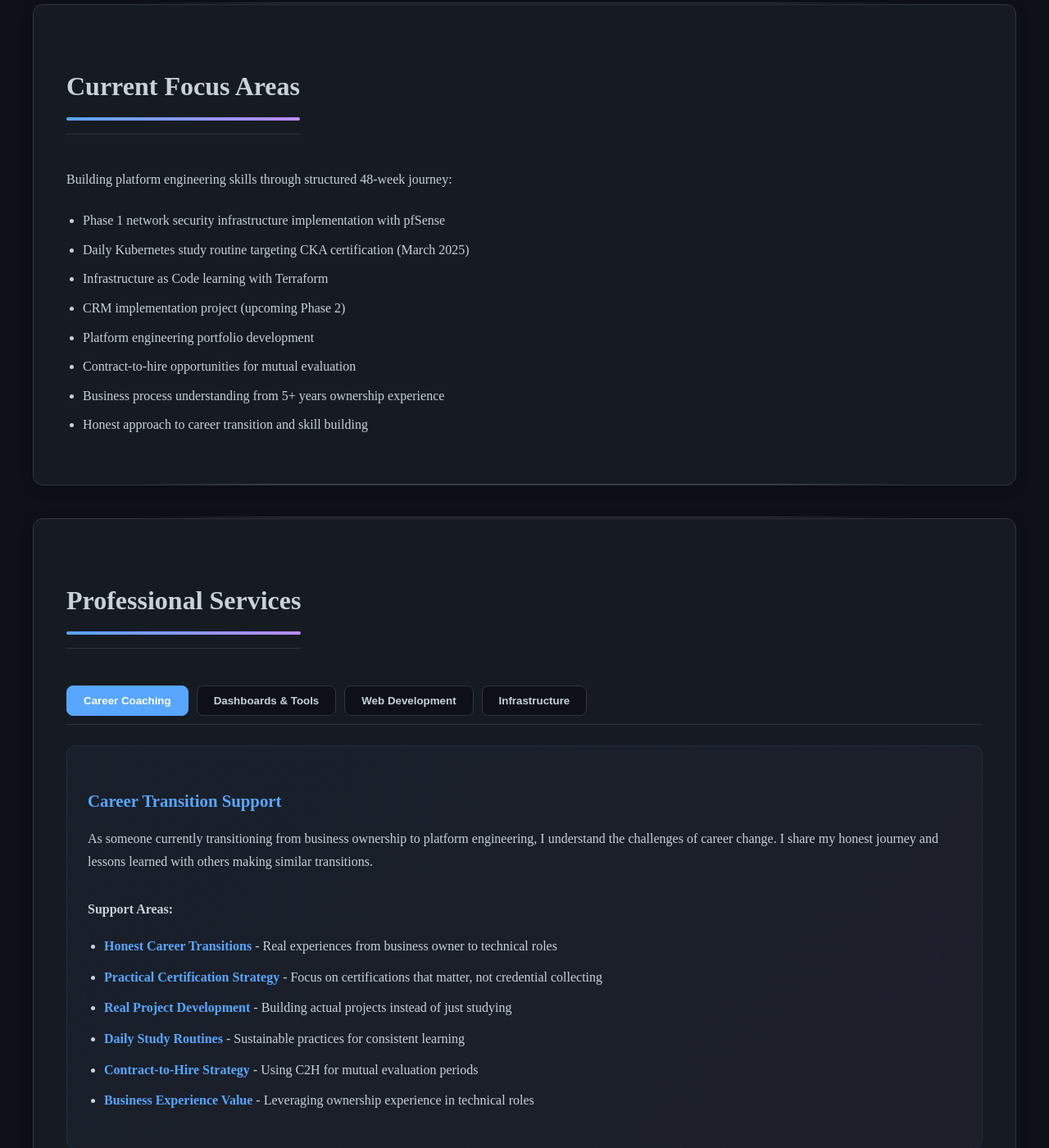
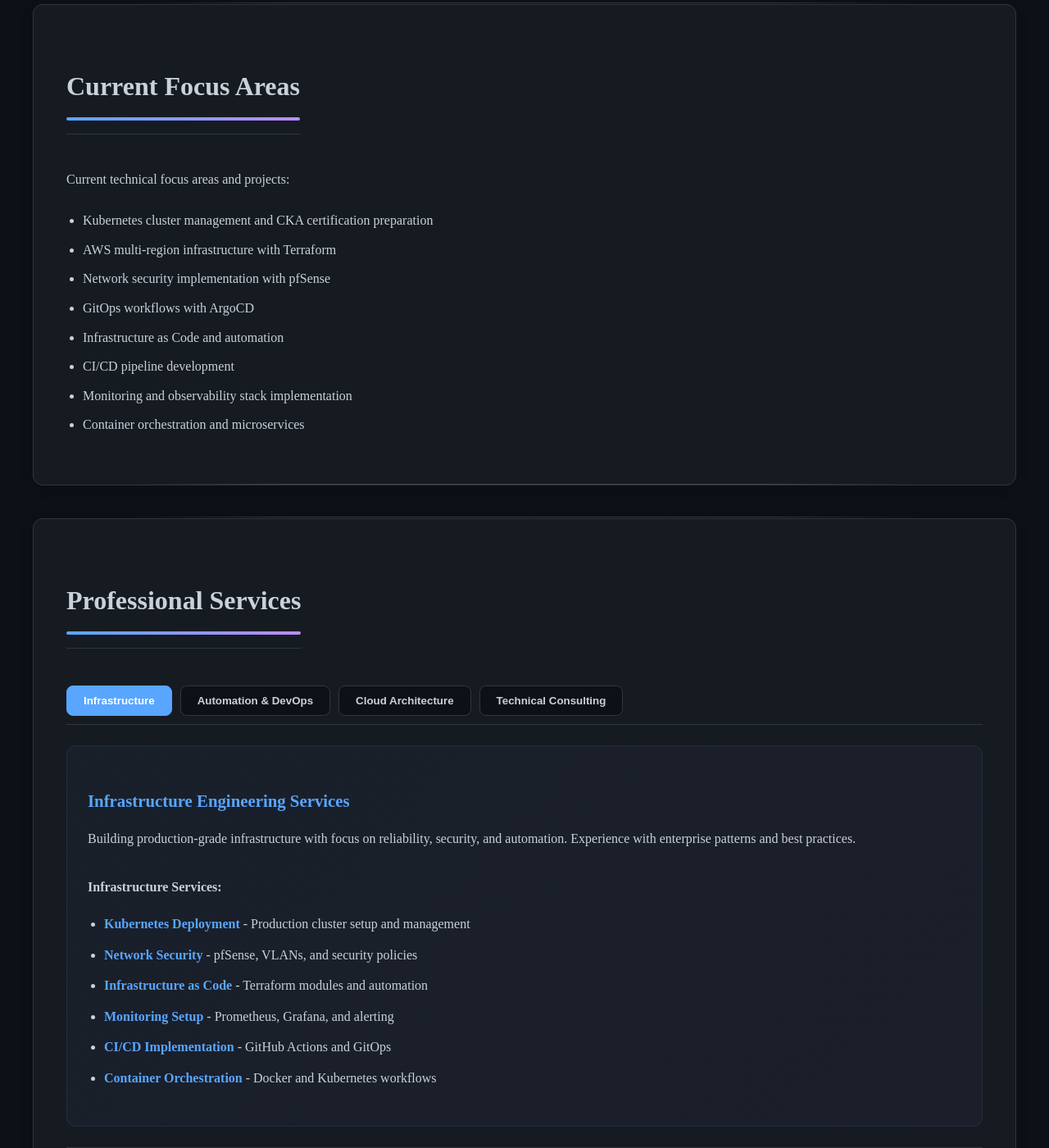
Before and after one commit to joshuamichaelhall/joshuamichaelhall.github.io, a Jekyll site: the page built from pages/contact.md, in a window 1280 px wide and 1400 px high, scrolled down 792 px. Shown: the whole window at 82% size. Built offline with Jekyll 4.4.1, drawn with Linux system fonts in a browser that asks for light colours; nearby versions of some CDN libraries; some of the changed text lies outside the part shown.

Commit message:
Align website with engineering-first LinkedIn strategy
Major updates to support technical positioning:

Homepage:
- Changed headline to "Platform Engineer | Kubernetes & AWS | Building Production Infrastructure"
- Removed coaching/consulting signals from hero section
- Emphasized current technical work and certifications
- Updated metrics to show technical achievements (3+ hours daily Kubernetes, Launch School completion)

About page:
- Lead with technical skills and current projects
- Moved business background to secondary position
- Framed as "engineer with business understanding" not "business owner becoming engineer"
- Emphasized Launch School completion and technical foundation

Portfolio:
- Highlighted technical projects only
- Focused on Kubernetes, AWS, Infrastructure as Code
- Removed business/coaching references
- Added technical details to each project

Contact page:
- Removed coaching CTAs
- Restructured services to focus on technical offerings
- Engineering opportunities primary
- Updated form options for technical inquiries

Site config:
- Updated description to emphasize platform engineering
- Technical keywords prominent

This aligns the website with the LinkedIn strategy of establishing engineering credibility first, with business value as a secondary benefit.

🤖 Generated with [Claude Code](https://claude.ai/code)

Co-Authored-By: Claude <noreply@anthropic.com>

```diff
--- a/_config.yml
+++ b/_config.yml
@@ -2,9 +2,9 @@
 title: Joshua Michael Hall
 email: contact@joshuamichaelhall.com
 description: >-
-  Former Business Owner transitioning to Platform Engineering | 5 Active Certifications |
-  Currently implementing network security infrastructure | Daily Kubernetes study for CKA |
-  48-week structured journey to platform engineering roles.
+  Platform Engineer | Kubernetes & AWS | Building Production Infrastructure |
+  Launch School Graduate | CKA Prep | Infrastructure as Code |
+  Open to platform engineering opportunities.
 baseurl: "" # the subpath of your site, e.g. /blog
 url: "https://joshuamichaelhall.com"
 twitter_username: JoshuaHallTech
--- a/pages/contact.md
+++ b/pages/contact.md
@@ -15,26 +15,26 @@ permalink: /contact/
 <div class="content-section with-divider">
   <div class="availability-status">
     <span class="status-indicator available"></span>
-    <p><strong>Status:</strong> Former Business Owner | Platform Engineering Journey | Contract-to-Hire Ready</p>
+    <p><strong>Status:</strong> Platform Engineer | Kubernetes & AWS Focus | Open to Opportunities</p>
   </div>
 
-  <p>Currently implementing Phase 1 network security infrastructure while building platform engineering skills. Available for contract-to-hire opportunities and consulting through Missouri LLC.</p>
+  <p>Platform engineer with focus on Kubernetes, AWS, and infrastructure automation. Building production-grade systems with 3+ hours daily hands-on practice. Open to platform engineering opportunities.</p>
 </div>
 
 <div class="content-section with-divider">
   <h2>Current Focus Areas</h2>
 
-  <p>Building platform engineering skills through structured 48-week journey:</p>
+  <p>Current technical focus areas and projects:</p>
 
   <ul class="interests-list">
-    <li>Phase 1 network security infrastructure implementation with pfSense</li>
-    <li>Daily Kubernetes study routine targeting CKA certification (March 2025)</li>
-    <li>Infrastructure as Code learning with Terraform</li>
-    <li>CRM implementation project (upcoming Phase 2)</li>
-    <li>Platform engineering portfolio development</li>
-    <li>Contract-to-hire opportunities for mutual evaluation</li>
-    <li>Business process understanding from 5+ years ownership experience</li>
-    <li>Honest approach to career transition and skill building</li>
+    <li>Kubernetes cluster management and CKA certification preparation</li>
+    <li>AWS multi-region infrastructure with Terraform</li>
+    <li>Network security implementation with pfSense</li>
+    <li>GitOps workflows with ArgoCD</li>
+    <li>Infrastructure as Code and automation</li>
+    <li>CI/CD pipeline development</li>
+    <li>Monitoring and observability stack implementation</li>
+    <li>Container orchestration and microservices</li>
   </ul>
 </div>
 
@@ -43,71 +43,73 @@ permalink: /contact/
 
   <div class="services-tabs">
     <div class="tab-headers">
-      <button class="tab-button active" data-tab="coaching">Career Coaching</button>
-      <button class="tab-button" data-tab="tools">Dashboards & Tools</button>
-      <button class="tab-button" data-tab="web">Web Development</button>
-      <button class="tab-button" data-tab="infra">Infrastructure</button>
+      <button class="tab-button active" data-tab="infra">Infrastructure</button>
+      <button class="tab-button" data-tab="automation">Automation & DevOps</button>
+      <button class="tab-button" data-tab="cloud">Cloud Architecture</button>
+      <button class="tab-button" data-tab="consulting">Technical Consulting</button>
     </div>
 
-    <div class="tab-content active" id="coaching-tab">
+    <div class="tab-content active" id="infra-tab">
       <div class="services-box">
-        <h3>Career Transition Support</h3>
-        <p>As someone currently transitioning from business ownership to platform engineering, I understand the challenges of career change. I share my honest journey and lessons learned with others making similar transitions.</p>
+        <h3>Infrastructure Engineering Services</h3>
+        <p>Building production-grade infrastructure with focus on reliability, security, and automation. Experience with enterprise patterns and best practices.</p>
 
-        <h4>Support Areas:</h4>
-        <ul class="coaching-areas">
-          <li><strong>Honest Career Transitions</strong> - Real experiences from business owner to technical roles</li>
-          <li><strong>Practical Certification Strategy</strong> - Focus on certifications that matter, not credential collecting</li>
-          <li><strong>Real Project Development</strong> - Building actual projects instead of just studying</li>
-          <li><strong>Daily Study Routines</strong> - Sustainable practices for consistent learning</li>
-          <li><strong>Contract-to-Hire Strategy</strong> - Using C2H for mutual evaluation periods</li>
-          <li><strong>Business Experience Value</strong> - Leveraging ownership experience in technical roles</li>
+        <h4>Infrastructure Services:</h4>
+        <ul class="service-areas">
+          <li><strong>Kubernetes Deployment</strong> - Production cluster setup and management</li>
+          <li><strong>Network Security</strong> - pfSense, VLANs, and security policies</li>
+          <li><strong>Infrastructure as Code</strong> - Terraform modules and automation</li>
+          <li><strong>Monitoring Setup</strong> - Prometheus, Grafana, and alerting</li>
+          <li><strong>CI/CD Implementation</strong> - GitHub Actions and GitOps</li>
+          <li><strong>Container Orchestration</strong> - Docker and Kubernetes workflows</li>
         </ul>
       </div>
     </div>
 
-    <div class="tab-content" id="tools-tab">
+    <div class="tab-content" id="automation-tab">
       <div class="services-box">
-        <h3>Business Intelligence & Automation</h3>
-        <p>Leveraging MSP operational experience to build dashboards and tools that actually matter. Having managed 40+ clients and $250K revenue, I understand what metrics drive business success and how to automate workflows for maximum efficiency.</p>
+        <h3>Automation & DevOps</h3>
+        <p>Implementing automation to reduce manual work and improve reliability. Focus on GitOps, CI/CD, and infrastructure automation for efficient operations.</p>
 
-        <h4>Available Solutions:</h4>
+        <h4>Automation Services:</h4>
         <ul class="service-areas">
-          <li><strong>Performance Dashboards</strong> - Custom metrics visualization for business KPIs</li>
-          <li><strong>Progress Tracking Tools</strong> - Specialized software for tracking goals and initiatives</li>
-          <li><strong>Business Intelligence Systems</strong> - Data aggregation and visualization platforms</li>
-          <li><strong>Custom Business Tools</strong> - Specialized applications for your unique workflows</li>
-          <li><strong>CRM Integrations</strong> - Connect your data with existing systems like Clay CRM</li>
+          <li><strong>GitOps Workflows</strong> - ArgoCD implementation and management</li>
+          <li><strong>CI/CD Pipelines</strong> - GitHub Actions, Jenkins automation</li>
+          <li><strong>Configuration Management</strong> - Ansible playbooks and automation</li>
+          <li><strong>Infrastructure Automation</strong> - Terraform modules and provisioning</li>
+          <li><strong>Deployment Automation</strong> - Zero-downtime deployment strategies</li>
         </ul>
       </div>
     </div>
 
-    <div class="tab-content" id="web-tab">
+    <div class="tab-content" id="cloud-tab">
       <div class="services-box">
-        <h3>Strategic Web Presence</h3>
-        <p>Building websites that serve multiple audiences strategically - just like this site. Whether you need to attract recruiters, coaching clients, or business partners, I create web presences that position you for all your goals simultaneously.</p>
+        <h3>Cloud Architecture</h3>
+        <p>Designing and implementing cloud infrastructure on AWS with focus on scalability, security, and cost optimization. Multi-region deployments and high availability.</p>
 
-        <h4>Development Services:</h4>
+        <h4>Cloud Services:</h4>
         <ul class="service-areas">
-          <li><strong>Professional Portfolio Sites</strong> - Custom-built portfolio websites for technical professionals</li>
-          <li><strong>Static Site Generation</strong> - Fast, secure websites using Jekyll, Hugo, or similar technologies</li>
-          <li><strong>Technical Content Platforms</strong> - Specialized sites for presenting technical content</li>
-          <li><strong>Developer Blogs</strong> - Customized blogging platforms for technical writers</li>
+          <li><strong>AWS Architecture</strong> - VPC design, multi-region setup</li>
+          <li><strong>Cost Optimization</strong> - Right-sizing and efficient resource usage</li>
+          <li><strong>Security Implementation</strong> - IAM policies, security groups</li>
+          <li><strong>High Availability</strong> - Multi-AZ deployments, failover</li>
+          <li><strong>Serverless Solutions</strong> - Lambda functions, API Gateway</li>
         </ul>
       </div>
     </div>
 
-    <div class="tab-content" id="infra-tab">
+    <div class="tab-content" id="consulting-tab">
       <div class="services-box">
-        <h3>Enterprise Infrastructure Consulting</h3>
-        <p>Implementing production-grade infrastructure with cost optimization focus. From my current pfSense deployment to multi-region AWS architectures, I bring MSP-level operational excellence to platform engineering challenges.</p>
+        <h3>Technical Consulting</h3>
+        <p>Providing technical guidance based on real-world experience. Focus on practical solutions that balance technical excellence with business needs.</p>
 
-        <h4>Infrastructure Services:</h4>
+        <h4>Consulting Areas:</h4>
         <ul class="service-areas">
-          <li><strong>Secure Email Hosting</strong> - Private email services with enhanced security controls</li>
-          <li><strong>Static Site Hosting</strong> - Fast, reliable hosting with CI/CD integration</li>
-          <li><strong>Development Environment Setup</strong> - Containerized development environments</li>
-          <li><strong>Infrastructure Automation</strong> - Small-scale infrastructure as code implementations</li>
+          <li><strong>Infrastructure Assessment</strong> - Review and optimization recommendations</li>
+          <li><strong>Technology Selection</strong> - Choosing the right tools for your needs</li>
+          <li><strong>Migration Planning</strong> - Cloud migration and modernization</li>
+          <li><strong>Security Review</strong> - Infrastructure security assessment</li>
+          <li><strong>Performance Optimization</strong> - Identifying and resolving bottlenecks</li>
         </ul>
       </div>
     </div>
@@ -157,17 +159,17 @@ permalink: /contact/
         <label for="subject">Subject</label>
         <select name="subject" id="subject" required>
           <option value="" disabled selected>Select a topic...</option>
-          <optgroup label="Professional Services">
-            <option value="Career Coaching">Career Coaching</option>
-            <option value="Dashboards & Tools">Dashboards & Tools</option>
-            <option value="Web Development">Web Development</option>
+          <optgroup label="Technical Services">
             <option value="Infrastructure Services">Infrastructure Services</option>
+            <option value="Automation & DevOps">Automation & DevOps</option>
+            <option value="Cloud Architecture">Cloud Architecture</option>
+            <option value="Technical Consulting">Technical Consulting</option>
           </optgroup>
-          <optgroup label="Career & Collaboration">
-            <option value="Job Opportunity">Job Opportunity</option>
-            <option value="Project Collaboration">Project Collaboration</option>
-            <option value="Technical Question">Technical Question</option>
-            <option value="Content Creation">Content Creation</option>
+          <optgroup label="Career Opportunities">
+            <option value="Platform Engineering Role">Platform Engineering Role</option>
+            <option value="Contract Opportunity">Contract Opportunity</option>
+            <option value="Technical Collaboration">Technical Collaboration</option>
+            <option value="Project Discussion">Project Discussion</option>
           </optgroup>
           <option value="Other">Other</option>
         </select>
@@ -228,14 +230,14 @@ permalink: /contact/
       // Set the subject dropdown to the appropriate service
       const subjectSelect = document.getElementById('subject');
       if(subjectSelect) {
-        if(service === 'web') {
-          subjectSelect.value = 'Web Development';
+        if(service === 'cloud') {
+          subjectSelect.value = 'Cloud Architecture';
         } else if(service === 'infra') {
           subjectSelect.value = 'Infrastructure Services';
-        } else if(service === 'coaching') {
-          subjectSelect.value = 'Career Coaching';
-        } else if(service === 'tools') {
-          subjectSelect.value = 'Dashboards & Tools';
+        } else if(service === 'automation') {
+          subjectSelect.value = 'Automation & DevOps';
+        } else if(service === 'consulting') {
+          subjectSelect.value = 'Technical Consulting';
         }
       }
     }
```
Also changed, not shown: index.markdown (+29 -29 lines), pages/about.md (+55 -42 lines), pages/portfolio.md (+24 -24 lines).
